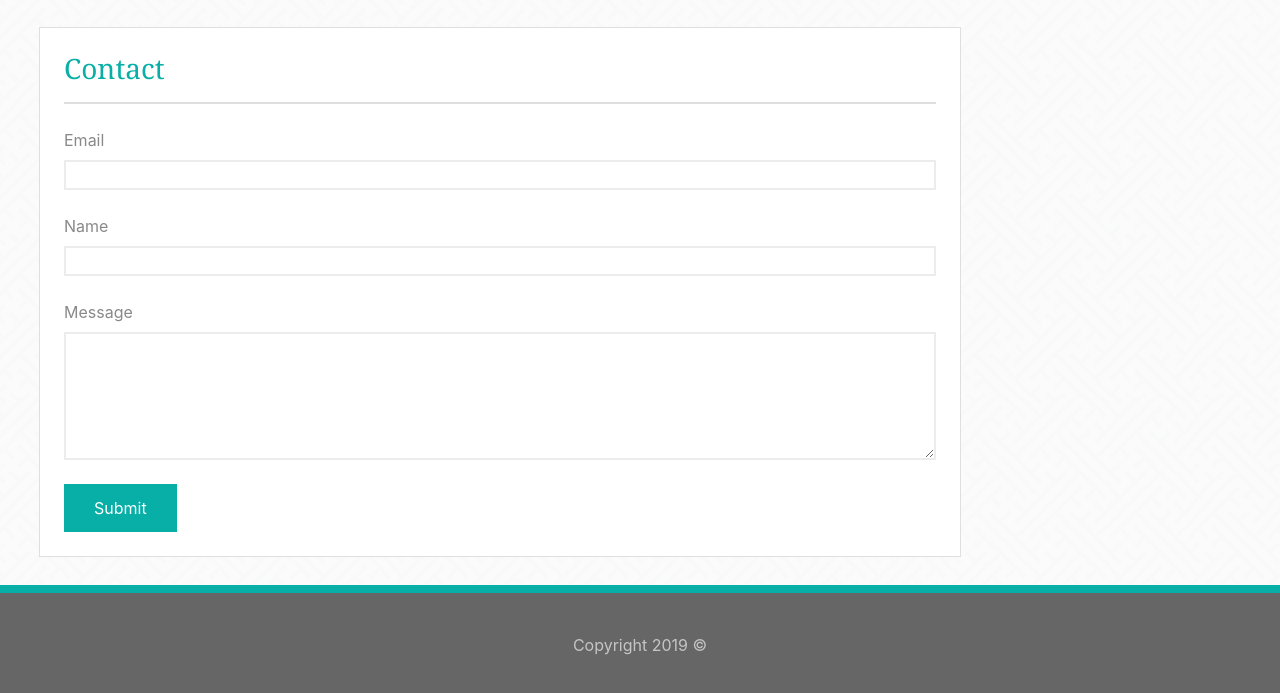
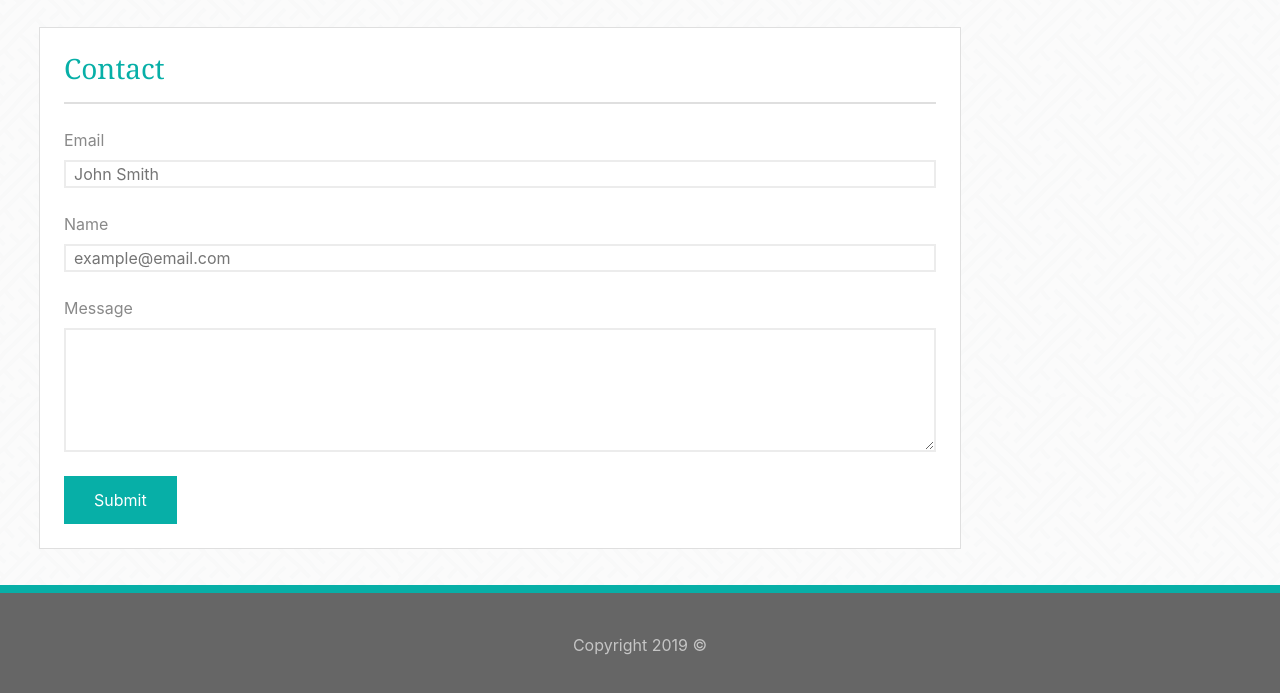
Before and after one commit to alex0n0/Bootstrap-Portfolio, a plain HTML site: page contact.html in a window 1280 px wide. Shown: the part 103-796 px from the top of the page. Drawn offline with nearby package versions, Linux system fonts and the light colour scheme.

Commit message:
input placeholders

```diff
--- a/contact.html
+++ b/contact.html
@@ -43,10 +43,10 @@
                 <hr class="mb-4">
                 <form>
                     <label for="textfield-email">Email</label>
-                    <input id="textfield-email" class="mb-4 w-100" type="text">
+                    <input id="textfield-email" class="mb-4 w-100" type="text" placeholder="John Smith">
 
                     <label for="textfield-name">Name</label>
-                    <input id="textfield-name"  class="mb-4 w-100" type="text">
+                    <input id="textfield-name" class="mb-4 w-100" type="text" placeholder="example@email.com">
 
                     <label for="textarea-message">Message</label>
                     <textarea id="textarea-message" rows="5" class="w-100 mb-4"></textarea>
--- a/styles/styles.scss
+++ b/styles/styles.scss
@@ -202,6 +202,9 @@ main {
         }
         input, textarea {
             border: 2px solid rgb(236, 236, 236);
+            padding: 0px 8px;
+            text-overflow: ellipsis;
+            white-space: nowrap;
         }
         label:hover {
             cursor:pointer;
```
Also changed, not shown: styles/styles.css, 1 other file.
